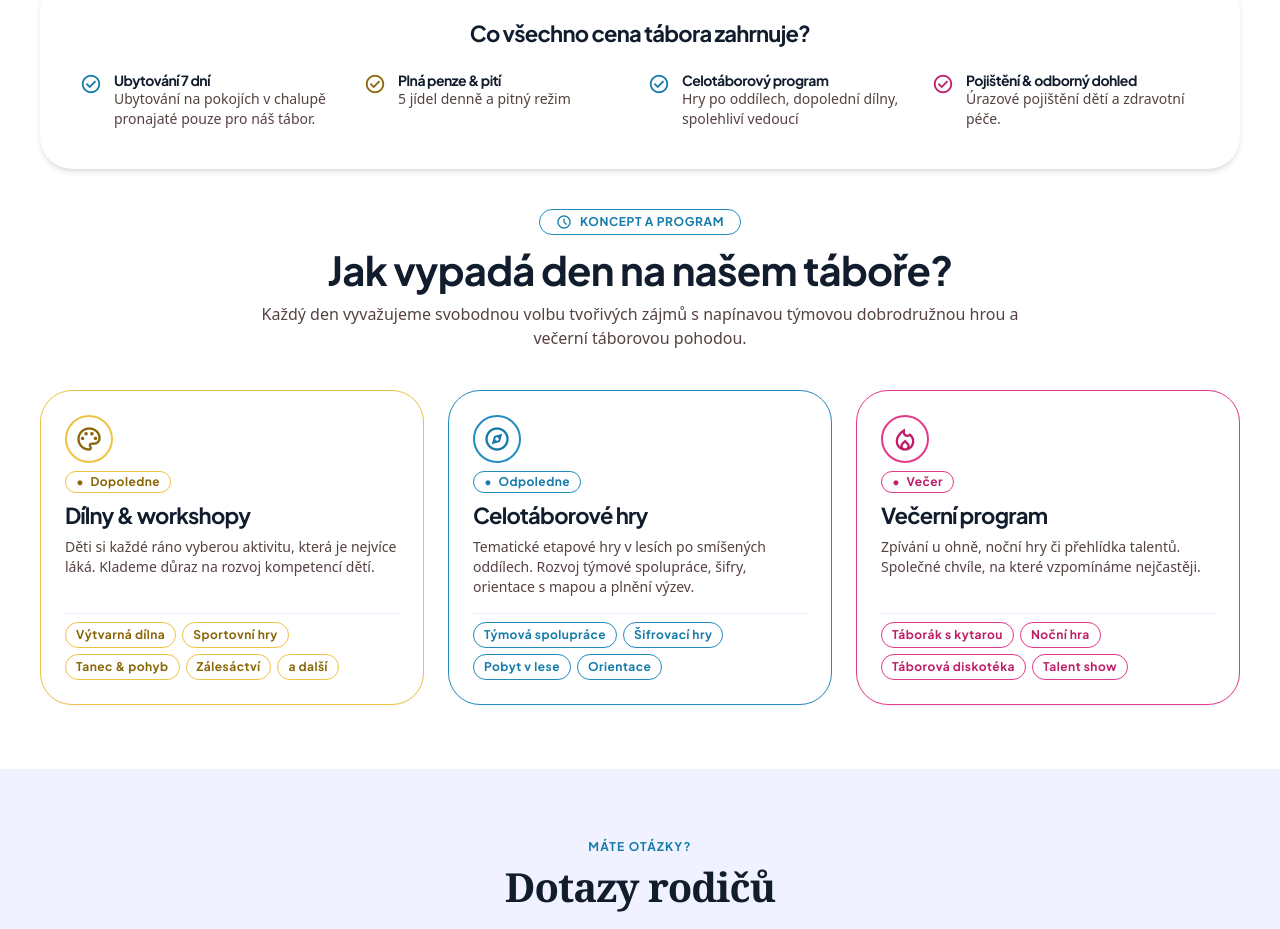
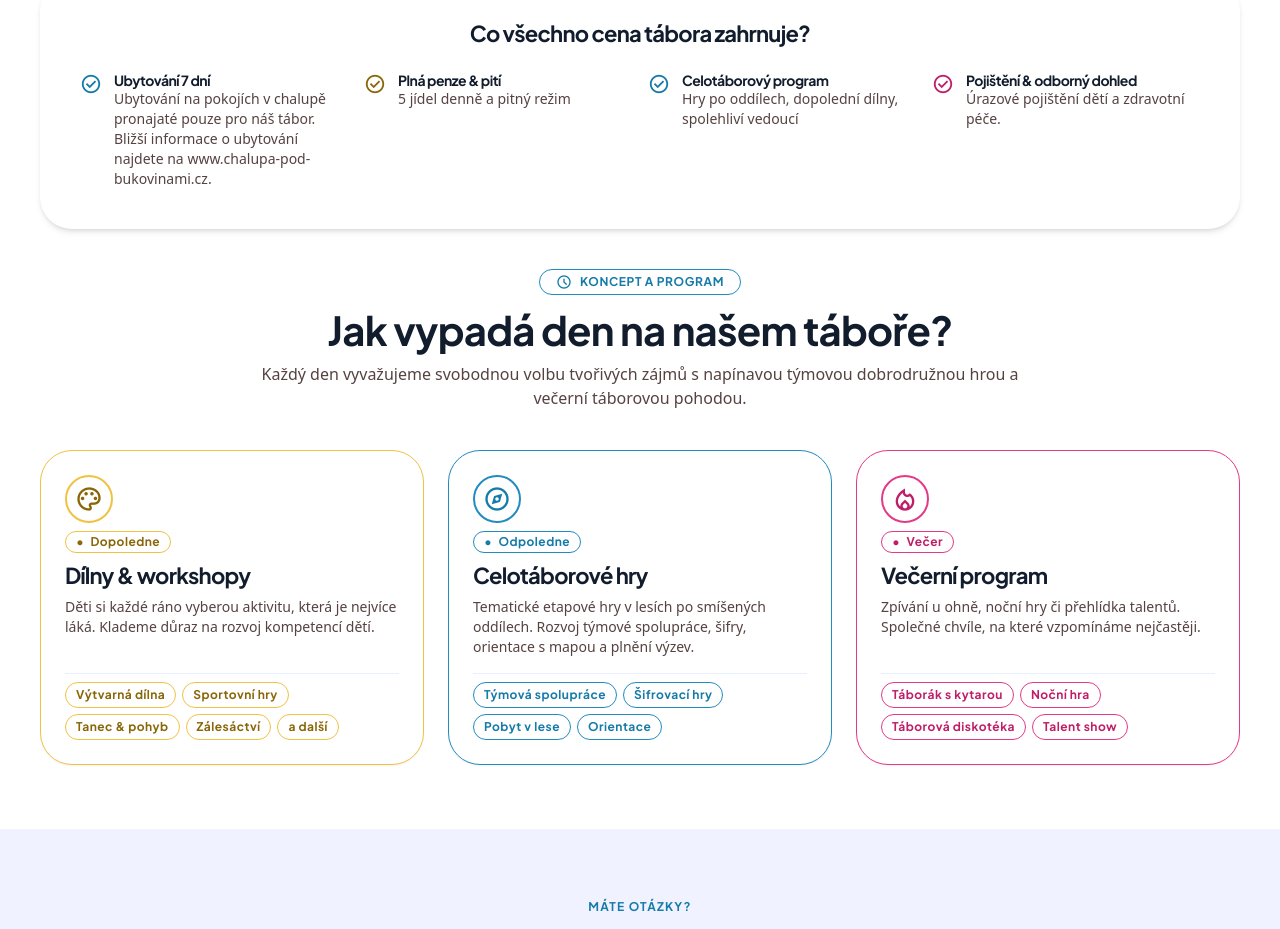
Before and after one commit to Ondrator/TerkaFetka, a website: page index.html in a window 1280 px wide. Shown: the part 2540-3469 px from the top of the page. Drawn offline with Linux system fonts and the light colour scheme.

Commit message:
Link to accommodation information

```diff
--- a/index.html
+++ b/index.html
@@ -414,6 +414,17 @@
                       >
                         Ubytování na pokojích v chalupě pronajaté pouze pro náš
                         tábor.
+                      </p>
+                      <p
+                        class="font-body-sm text-body-sm text-on-surface-variant mt-space-sm"
+                      >
+                        Bližší informace o ubytování najdete na
+                        <a
+                          class="underline text-[#00668a]"
+                          href="http://www.chalupa-pod-bukovinami.cz/"
+                          style="overflow-wrap: anywhere"
+                          >www.chalupa-pod-bukovinami.cz</a
+                        >.
                       </p>
                     </div>
                   </div>
```
Also changed, not shown: src/pages/tabor.html (+11 -0 lines).
